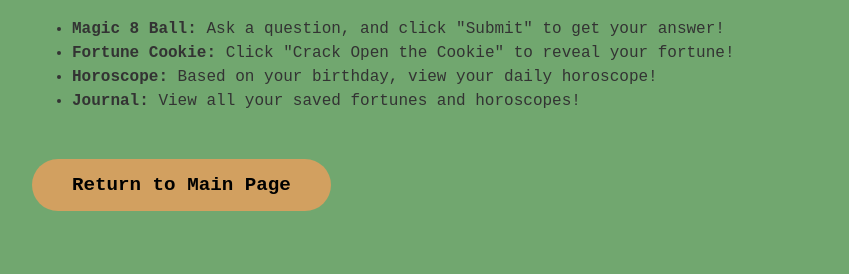
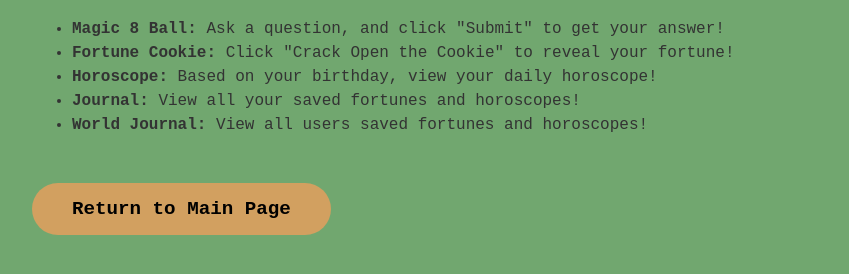
Before and after one commit to ilizarraga278/CSC337, a website: page help.html in a window 1280 px wide. Shown: the part 156-430 px from the top of the page, without its empty margins (208-1057 px from the left). Drawn offline with Linux system fonts and the light colour scheme.

Commit message:
added a line for world journal

```diff
--- a/help.html
+++ b/help.html
@@ -15,6 +15,7 @@
                     <li><strong>Fortune Cookie:</strong> Click "Crack Open the Cookie" to reveal your fortune!</li>
                     <li><strong>Horoscope:</strong> Based on your birthday, view your daily horoscope! </li>
                     <li><strong>Journal:</strong> View all your saved fortunes and horoscopes!</li>
+                    <li><strong>World Journal:</strong> View all users saved fortunes and horoscopes!</li>
                 </ul>
             </section>
             <a href="main_page.html" class="back-button">Return to Main Page</a>
```
